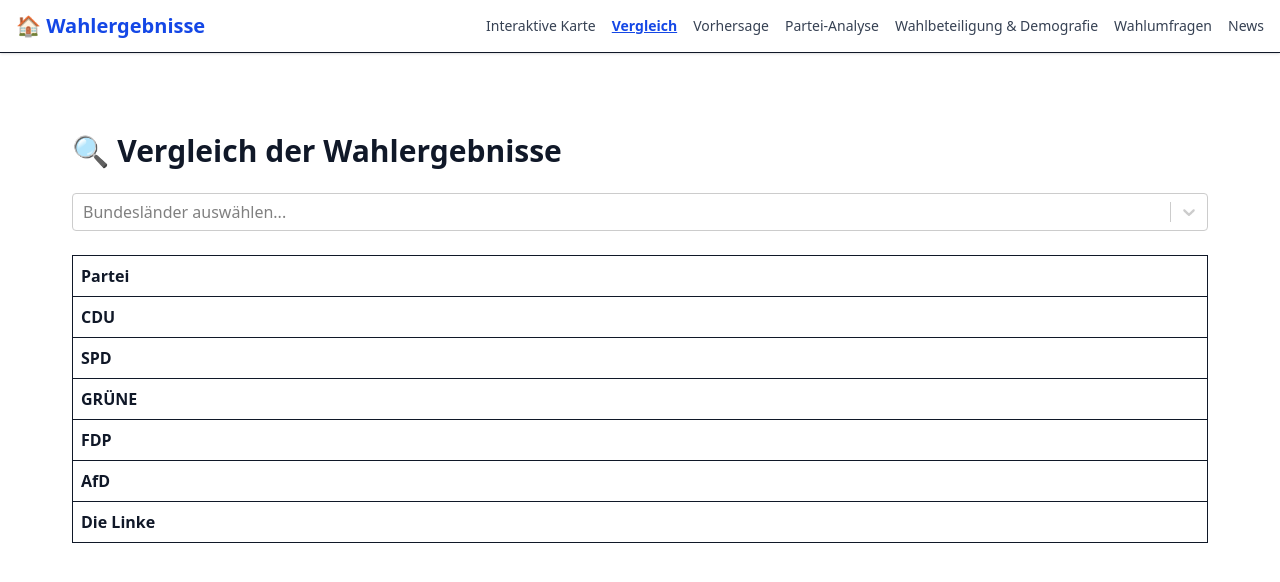
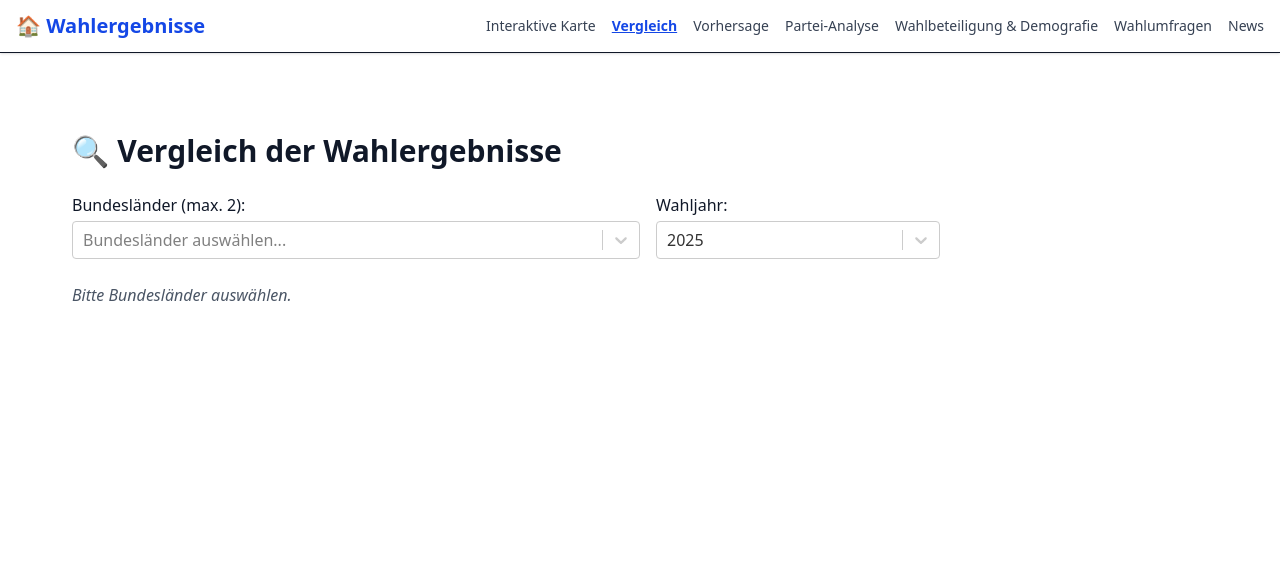
Before and after one commit to Eluminix/SWALabor, a React (Vite) app in the folder frontend/: page /vergleich in a window 1280 px wide. Shown: the top 582 px of the page. Built offline with nearby package versions, Linux system fonts and the light colour scheme.

Commit message:
Updated Version

```diff
--- a/frontend/src/components/Comparison.tsx
+++ b/frontend/src/components/Comparison.tsx
@@ -1,49 +1,70 @@
 import React, { useEffect, useState } from "react";
 import Select from "react-select";
-import { bundeslandInfos } from "../data/bundeslandInfos";
-import { Bundesland } from "./Map"; // falls in Map.tsx exportiert
-import { farben } from "./Map";  // falls Farben ausgelagert wurden
-import { bundeslaender } from "./Map";
-
+import { Bundesland, bundeslaender } from "./Map";
+import { farben } from "./Map";
 
 const parteien = ["CDU", "SPD", "GRÜNE", "FDP", "AfD", "Die Linke"];
+const jahre = [2021, 2025];
 
 const Vergleich = () => {
   const [selectedStates, setSelectedStates] = useState<Bundesland[]>([]);
+  const [selectedYear, setSelectedYear] = useState<number>(2025);
   const [results, setResults] = useState<Record<string, Record<string, number> | null>>({});
 
   useEffect(() => {
     selectedStates.forEach((state) => {
-      if (results[state.value]) return;
+      const key = `${state.value}_${selectedYear}`;
+      if (results[key]) return;
 
-      fetch(`http://localhost:8000/election-results?state=${encodeURIComponent(state.value)}`)
+      fetch(`http://localhost:8000/election-results?state=${encodeURIComponent(state.value)}&year=${selectedYear}`)
         .then((res) => res.json())
         .then((data) => {
-          setResults((prev) => ({ ...prev, [state.value]: data }));
+          setResults((prev) => ({ ...prev, [key]: data }));
         })
         .catch(() => {
-          setResults((prev) => ({ ...prev, [state.value]: null }));
+          setResults((prev) => ({ ...prev, [key]: null }));
         });
     });
-  }, [selectedStates]);
+  }, [selectedStates, selectedYear]);
 
   return (
     <div className="max-w-screen-xl mx-auto px-6 py-10">
       <h1 className="text-3xl font-bold mb-6">🔍 Vergleich der Wahlergebnisse</h1>
 
+      <div className="flex flex-col md:flex-row gap-4 items-center mb-6">
+        <div className="w-full md:w-1/2">
+          <label className="block mb-1 font-medium">Bundesländer (max. 2):</label>
           <Select
             isMulti
             options={bundeslaender}
             value={selectedStates}
-        onChange={(val) => setSelectedStates(val as Bundesland[])}
+            onChange={(val) => {
+              if (Array.isArray(val) && val.length <= 2) {
+                setSelectedStates(val);
+              }
+            }}
             placeholder="Bundesländer auswählen..."
-        className="mb-6"
           />
+        </div>
 
+        <div className="w-full md:w-1/4">
+          <label className="block mb-1 font-medium">Wahljahr:</label>
+          <Select
+            options={jahre.map((y) => ({ label: `${y}`, value: y }))}
+            value={{ label: `${selectedYear}`, value: selectedYear }}
+            onChange={(val) => setSelectedYear(val?.value || 2025)}
+            placeholder="Jahr wählen"
+          />
+        </div>
+      </div>
+
+      {selectedStates.length === 0 ? (
+        <p className="text-gray-600 italic">Bitte Bundesländer auswählen.</p>
+      ) : (
         <div className="overflow-x-auto">
-        <table className="min-w-full border">
+          <table className="min-w-full border border-gray-300 rounded-md overflow-hidden">
             <thead>
-            <tr>
+              <tr className="bg-gray-100">
                 <th className="p-2 text-left">Partei</th>
                 {selectedStates.map((state) => (
                   <th key={state.value} className="p-2 text-left">{state.label}</th>
@@ -53,22 +74,21 @@
             <tbody>
               {parteien.map((partei) => (
                 <tr key={partei} className="border-t">
-                <td className="p-2 font-semibold">{partei}</td>
+                  <td className="p-2 font-medium">{partei}</td>
                   {selectedStates.map((state) => {
-                  const result = results[state.value];
+                    const key = `${state.value}_${selectedYear}`;
+                    const result = results[key];
                     const value = result?.[partei];
 
                     return (
-                    <td key={state.value} className="p-2">
+                      <td key={key} className="p-2">
                         {typeof value === "number" ? (
                           <div className="flex items-center gap-2">
                             <div
                               className={`h-4 ${farben[partei] || "bg-gray-300"} rounded`}
                               style={{ width: `${value}%`, minWidth: "1rem" }}
                             />
-                          <span className="text-sm text-black font-medium">
-                            {value.toFixed(1)}%
-                          </span>
+                            <span className="text-sm text-black font-medium">{value.toFixed(1)}%</span>
                           </div>
                         ) : (
                           <span className="text-gray-400 italic">Keine Daten</span>
@@ -81,6 +101,7 @@
             </tbody>
           </table>
         </div>
+      )}
     </div>
   );
 };
```
Lines whose indentation alone changed are shown as unchanged.
